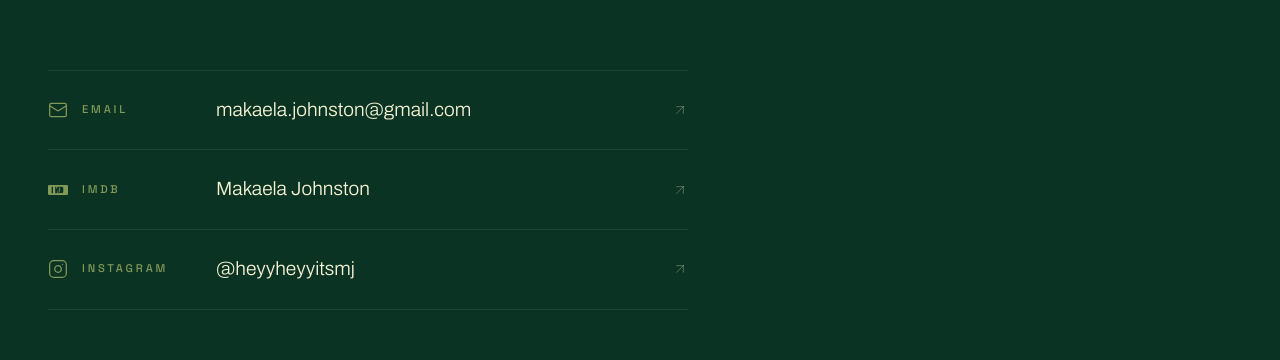
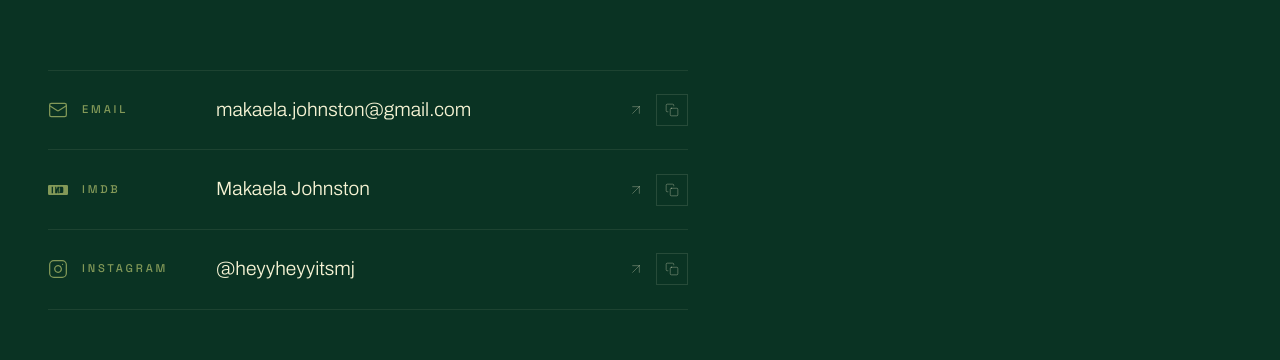
Before and after one commit to ayyjayy2/makaela-johnston-portfolio, a Next.js app: page /contact in a window 1280 px wide. Shown: the part 363-723 px from the top of the page. Built offline with nearby package versions, Linux system fonts and the light colour scheme.

Commit message:
MJ-14: Add copy-to-clipboard button to each contact link
Each row now has the link (opens in new tab) + a small copy button
that flips to a checkmark for 2s after copying. Email copies the
address, IMDb and Instagram copy the full URL.

Co-Authored-By: Claude Sonnet 4.6 <noreply@anthropic.com>

```diff
--- /dev/null
+++ b/app/components/ContactLinks.tsx
@@ -0,0 +1,70 @@
+'use client';
+
+import { useState } from 'react';
+
+type ContactLink = {
+  label: string;
+  value: string;
+  href: string;
+  copyText: string;
+  icon: React.ReactNode;
+};
+
+function CopyButton({ text }: { text: string }) {
+  const [copied, setCopied] = useState(false);
+
+  async function handleCopy(e: React.MouseEvent) {
+    e.preventDefault();
+    e.stopPropagation();
+    await navigator.clipboard.writeText(text);
+    setCopied(true);
+    setTimeout(() => setCopied(false), 2000);
+  }
+
+  return (
+    <button
+      onClick={handleCopy}
+      className="copy-btn"
+      aria-label={copied ? 'Copied!' : `Copy ${text}`}
+      title={copied ? 'Copied!' : 'Copy'}
+    >
+      {copied ? (
+        <svg width="14" height="14" viewBox="0 0 24 24" fill="none" stroke="currentColor" strokeWidth="2" strokeLinecap="round" strokeLinejoin="round" aria-hidden="true">
+          <polyline points="20 6 9 17 4 12" />
+        </svg>
+      ) : (
+        <svg width="14" height="14" viewBox="0 0 24 24" fill="none" stroke="currentColor" strokeWidth="1.5" strokeLinecap="round" strokeLinejoin="round" aria-hidden="true">
+          <rect x="9" y="9" width="13" height="13" rx="2" ry="2" />
+          <path d="M5 15H4a2 2 0 0 1-2-2V4a2 2 0 0 1 2-2h9a2 2 0 0 1 2 2v1" />
+        </svg>
+      )}
+    </button>
+  );
+}
+
+export default function ContactLinks({ links }: { links: ContactLink[] }) {
+  return (
+    <div className="contact-links">
+      {links.map(({ label, value, href, copyText, icon }) => (
+        <div key={label} className="contact-link-row">
+          <a
+            href={href}
+            className="contact-link-main"
+            target="_blank"
+            rel="noopener noreferrer"
+          >
+            <div className="contact-link-left">
+              <span className="contact-link-icon">{icon}</span>
+              <span className="contact-link-label eyebrow">{label}</span>
+            </div>
+            <span className="contact-link-value">{value}</span>
+            <svg className="contact-link-arrow" width="16" height="16" viewBox="0 0 24 24" fill="none" stroke="currentColor" strokeWidth="1.5" strokeLinecap="round" strokeLinejoin="round" aria-hidden="true">
+              <path d="M7 17L17 7M17 7H7M17 7v10" />
+            </svg>
+          </a>
+          <CopyButton text={copyText} />
+        </div>
+      ))}
+    </div>
+  );
+}
--- a/app/contact/page.tsx
+++ b/app/contact/page.tsx
@@ -1,4 +1,5 @@
 import type { Metadata } from 'next';
+import ContactLinks from '../components/ContactLinks';
 
 export const metadata: Metadata = {
   title: 'Contact — Makaela Johnston',
@@ -10,7 +11,7 @@ const links = [
     label: 'Email',
     value: 'makaela.johnston@gmail.com',
     href: 'https://mail.google.com/mail/?view=cm&to=makaela.johnston@gmail.com',
-    external: true,
+    copyText: 'makaela.johnston@gmail.com',
     icon: (
       <svg width="20" height="20" viewBox="0 0 24 24" fill="none" stroke="currentColor" strokeWidth="1.5" strokeLinecap="round" strokeLinejoin="round" aria-hidden="true">
         <rect x="2" y="4" width="20" height="16" rx="2" />
@@ -22,7 +23,7 @@ const links = [
     label: 'IMDb',
     value: 'Makaela Johnston',
     href: 'https://www.imdb.com/name/nm7471624/',
-    external: true,
+    copyText: 'https://www.imdb.com/name/nm7471624/',
     icon: (
       <svg width="20" height="20" viewBox="0 0 24 24" fill="currentColor" aria-hidden="true">
         <path d="M14.31 9.588v.005c-.077-.048-.227-.07-.42-.07v4.815c.27 0 .44-.06.5-.177.062-.117.095-.38.095-.785v-3.168c0-.354-.017-.58-.05-.683a.388.388 0 0 0-.125-.188v.251zM0 7.5v9A1.5 1.5 0 0 0 1.5 18h21a1.5 1.5 0 0 0 1.5-1.5v-9A1.5 1.5 0 0 0 22.5 6h-21A1.5 1.5 0 0 0 0 7.5zm4.39.578h1.595v7.844H4.39V8.078zm3.234 0h2.17l.818 3.433.777-3.433h2.17v7.844h-1.352V10.19l-1.023 5.732h-1.18L9.98 10.19v5.732H8.624V8.078zm6.354 0h2.236c.52 0 .908.04 1.166.12.258.08.46.207.607.382.147.175.243.396.29.664.047.268.07.673.07 1.215v2.88c0 .565-.027.972-.082 1.22a1.24 1.24 0 0 1-.31.59 1.19 1.19 0 0 1-.57.318c-.228.06-.56.09-.998.09h-2.41V8.078z"/>
@@ -33,7 +34,7 @@ const links = [
     label: 'Instagram',
     value: '@heyyheyyitsmj',
     href: 'https://www.instagram.com/heyyheyyitsmj/',
-    external: true,
+    copyText: 'https://www.instagram.com/heyyheyyitsmj/',
     icon: (
       <svg width="20" height="20" viewBox="0 0 24 24" fill="none" stroke="currentColor" strokeWidth="1.5" strokeLinecap="round" strokeLinejoin="round" aria-hidden="true">
         <rect x="2" y="2" width="20" height="20" rx="5" ry="5" />
@@ -60,25 +61,7 @@ export default function Contact() {
             <div style={{ width: '2.5rem', height: '1px', backgroundColor: 'var(--rosy-brown)' }} />
           </div>
 
-          <div className="contact-links">
-            {links.map(({ label, value, href, external, icon }) => (
-              <a
-                key={label}
-                href={href}
-                className="contact-link-row"
-                {...(external ? { target: '_blank', rel: 'noopener noreferrer' } : {})}
-              >
-                <div className="contact-link-left">
-                  <span className="contact-link-icon">{icon}</span>
-                  <span className="contact-link-label eyebrow">{label}</span>
-                </div>
-                <span className="contact-link-value">{value}</span>
-                <svg className="contact-link-arrow" width="16" height="16" viewBox="0 0 24 24" fill="none" stroke="currentColor" strokeWidth="1.5" strokeLinecap="round" strokeLinejoin="round" aria-hidden="true">
-                  <path d="M7 17L17 7M17 7H7M17 7v10" />
-                </svg>
-              </a>
-            ))}
-          </div>
+          <ContactLinks links={links} />
         </div>
       </section>
     </div>
--- a/app/globals.css
+++ b/app/globals.css
@@ -801,15 +801,20 @@ ul { list-style: none; }
 .contact-link-row {
   display: flex;
   align-items: center;
-  gap: 1.5rem;
-  padding: 1.5rem 0;
+  gap: 0.75rem;
   border-bottom: 1px solid rgba(247, 244, 213, 0.08);
-  cursor: pointer;
-  transition: opacity 200ms ease;
-  text-decoration: none;
 }
 .contact-link-row:first-child { border-top: 1px solid rgba(247, 244, 213, 0.08); }
-.contact-link-row:hover { opacity: 0.65; }
+.contact-link-main {
+  display: flex;
+  align-items: center;
+  gap: 1.5rem;
+  flex: 1;
+  padding: 1.5rem 0;
+  text-decoration: none;
+  transition: opacity 200ms ease;
+}
+.contact-link-main:hover { opacity: 0.65; }
 .contact-link-left {
   display: flex;
   align-items: center;
@@ -835,9 +840,26 @@ ul { list-style: none; }
   flex-shrink: 0;
   transition: color 200ms ease, transform 200ms ease;
 }
-.contact-link-row:hover .contact-link-arrow {
+.contact-link-main:hover .contact-link-arrow {
   color: var(--rosy-brown);
   transform: translate(2px, -2px);
+}
+.copy-btn {
+  display: flex;
+  align-items: center;
+  justify-content: center;
+  width: 2rem;
+  height: 2rem;
+  background: none;
+  border: 1px solid rgba(247, 244, 213, 0.12);
+  color: rgba(247, 244, 213, 0.35);
+  cursor: pointer;
+  flex-shrink: 0;
+  transition: border-color 200ms ease, color 200ms ease;
+}
+.copy-btn:hover {
+  border-color: rgba(247, 244, 213, 0.35);
+  color: var(--beige);
 }
 
 /* ── Footer ────────────────────────────────────────────────────── */
```
